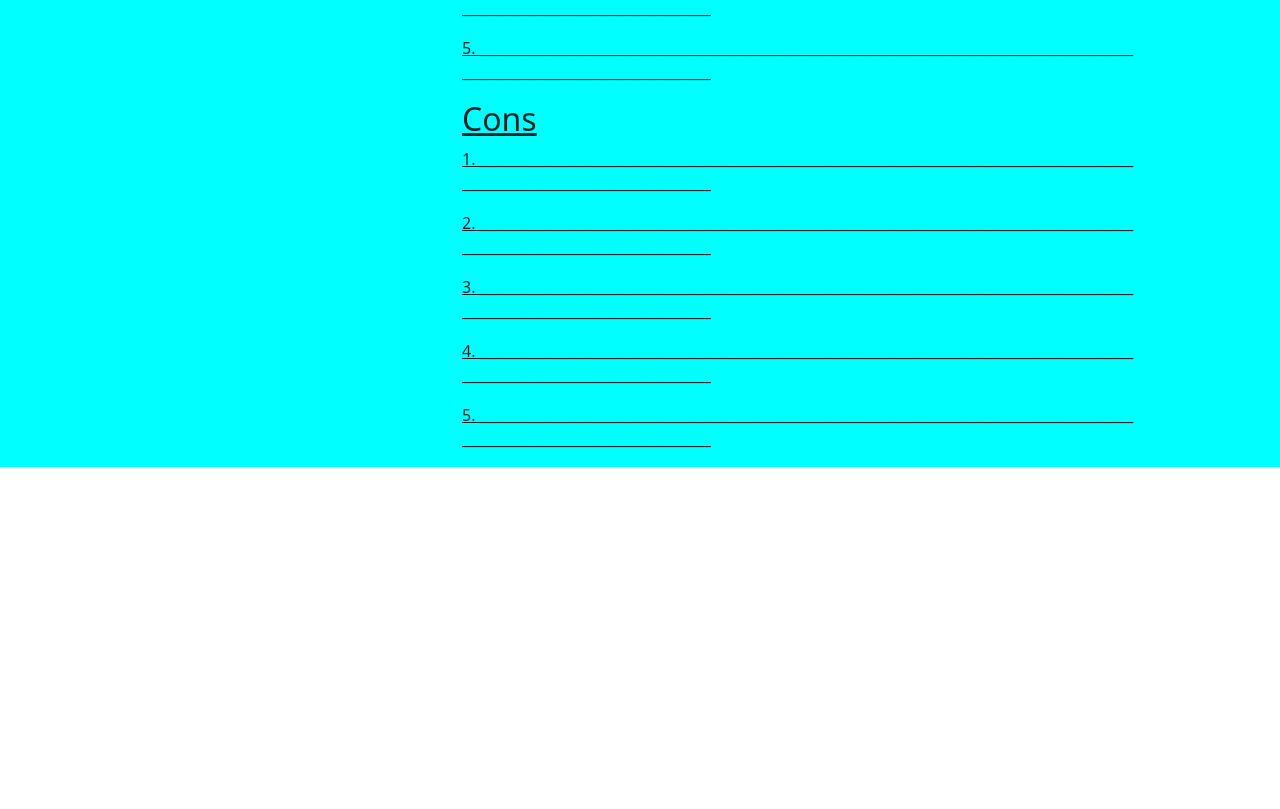
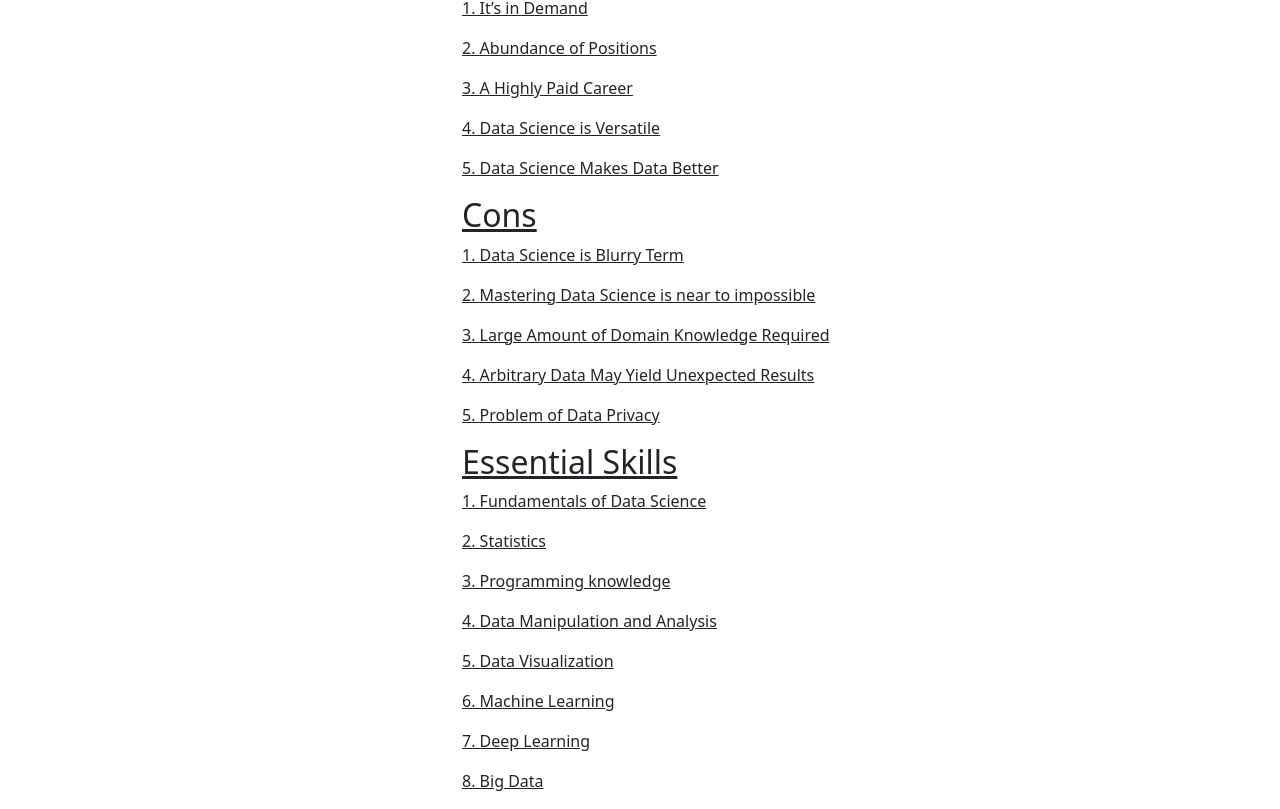
Before and after one commit to UnionOfTrash/csc318f21-project-project4.0-v2, a plain HTML site: page CareerPage/data_scientist.html in a window 1280 px wide. Shown: the part 647-1456 px from the top of the page. Before the commit the page ends 1114 px from the top, so only its background shows below. Drawn offline with nearby package versions, Linux system fonts and the light colour scheme.

Commit message:
change career detail page

```diff
--- a/CareerPage/data_scientist.html
+++ b/CareerPage/data_scientist.html
@@ -20,7 +20,7 @@
       </head>
 
     <!-- body -->
-    <body>
+    <body style="background-color: white;">
         <!-- navigation bar -->
         <nav class="navbar navbar-expand-lg navbar-light" style="background-color: lightskyblue;">
             <div class="container-fluid">
@@ -71,10 +71,10 @@
                 <button class="nav-link" id="nav-profile-tab" data-bs-toggle="tab" data-bs-target="#nav-profile" type="button" role="tab" aria-controls="nav-profile" aria-selected="false">Path to become a Data Scientist</button>
             </div>
         </nav>
-        <div class="tab-content" id="nav-tabContent">
-            <div class="tab-pane fade show active" id="nav-home" role="tabpanel" aria-labelledby="nav-home-tab">
-                <div class="container">
-                    <div class="row">
+        <div class="tab-content" id="nav-tabContent" style="background-color: white;">
+            <div class="tab-pane fade show active" id="nav-home" role="tabpanel" aria-labelledby="nav-home-tab" style="background-color: white;">
+                <div class="container" style="background-color: white;">
+                    <div class="row" style="background-color: white;">
                         <div class="col-4">
                             <h3> What is this career about </h3>
                             <h3> Pros </h3>
@@ -83,46 +83,54 @@
                             <h3> Suitable crowd </h3>
                             <h3> How to prepare </h3>
                             <h3> Interview </h3>
-                            <h3> RELEVANT CAREER </h3>
-                            <h3> RELEVANT COURSE </h3>
+                            <h3> Relevant Career </h3>
+                            <h3> Relevant Course </h3>
                         </div>
-                        <div class="col-8">
+                        <div class="col-8" style="text-decoration: none;">
                             <h2> What is this career about </h2>
-                            <p> ____________________________________________________________________________________________
-                                ___________________________________
+                            <p style="text-decoration: none;">
+                                Data scientists are big data wranglers, gathering and analyzing large sets of structured and unstructured data. A data scientist’s role combines computer science, statistics, and mathematics. They analyze, process, and model data then interpret the results to create actionable plans for companies and other organizations.
+                                <br>
+                                <br>
+                                Data scientists are analytical experts who utilize their skills in both technology and social science to find trends and manage data. They use industry knowledge, contextual understanding, skepticism of existing assumptions – to uncover solutions to business challenges.
+                                <br>
+                                <br>
+                                A data scientist’s work typically involves making sense of messy, unstructured data, from sources such as smart devices, social media feeds, and emails that don’t neatly fit into a database.
                             </p>
                             <h2> Pros </h2>
-                            <p> 1. ____________________________________________________________________________________________
-                                ___________________________________
+                            <p> 1. It’s in Demand
                             </p>
-                            <p> 2. ____________________________________________________________________________________________
-                                ___________________________________
+                            <p> 2. Abundance of Positions
                             </p>
-                            <p> 3. ____________________________________________________________________________________________
-                                ___________________________________
+                            <p> 3. A Highly Paid Career
                             </p>
-                            <p> 4. ____________________________________________________________________________________________
-                                ___________________________________
+                            <p> 4. Data Science is Versatile
                             </p>
-                            <p> 5. ____________________________________________________________________________________________
-                                ___________________________________
+                            <p> 5. Data Science Makes Data Better
                             </p>
                             <h2> Cons </h2>
-                            <p> 1. ____________________________________________________________________________________________
-                                ___________________________________
+                            <p> 1. Data Science is Blurry Term
                             </p>
-                            <p> 2. ____________________________________________________________________________________________
-                                ___________________________________
+                            <p> 2. Mastering Data Science is near to impossible
                             </p>
-                            <p> 3. ____________________________________________________________________________________________
-                                ___________________________________
+                            <p> 3. Large Amount of Domain Knowledge Required
                             </p>
-                            <p> 4. ____________________________________________________________________________________________
-                                ___________________________________
+                            <p> 4. Arbitrary Data May Yield Unexpected Results
                             </p>
-                            <p> 5. ____________________________________________________________________________________________
-                                ___________________________________
+                            <p> 5. Problem of Data Privacy
                             </p>
+                            <h2>
+                                Essential Skills
+                            </h2>
+                            <p> 1. Fundamentals of Data Science </p>
+                            <p> 2. Statistics </p>
+                            <p> 3. Programming knowledge </p>
+                            <p> 4. Data Manipulation and Analysis </p>
+                            <p> 5. Data Visualization </p>
+                            <p> 6. Machine Learning </p>
+                            <p> 7. Deep Learning </p>
+                            <p> 8. Big Data </p>
+
                         </div>
                     </div>
                 </div>
```
